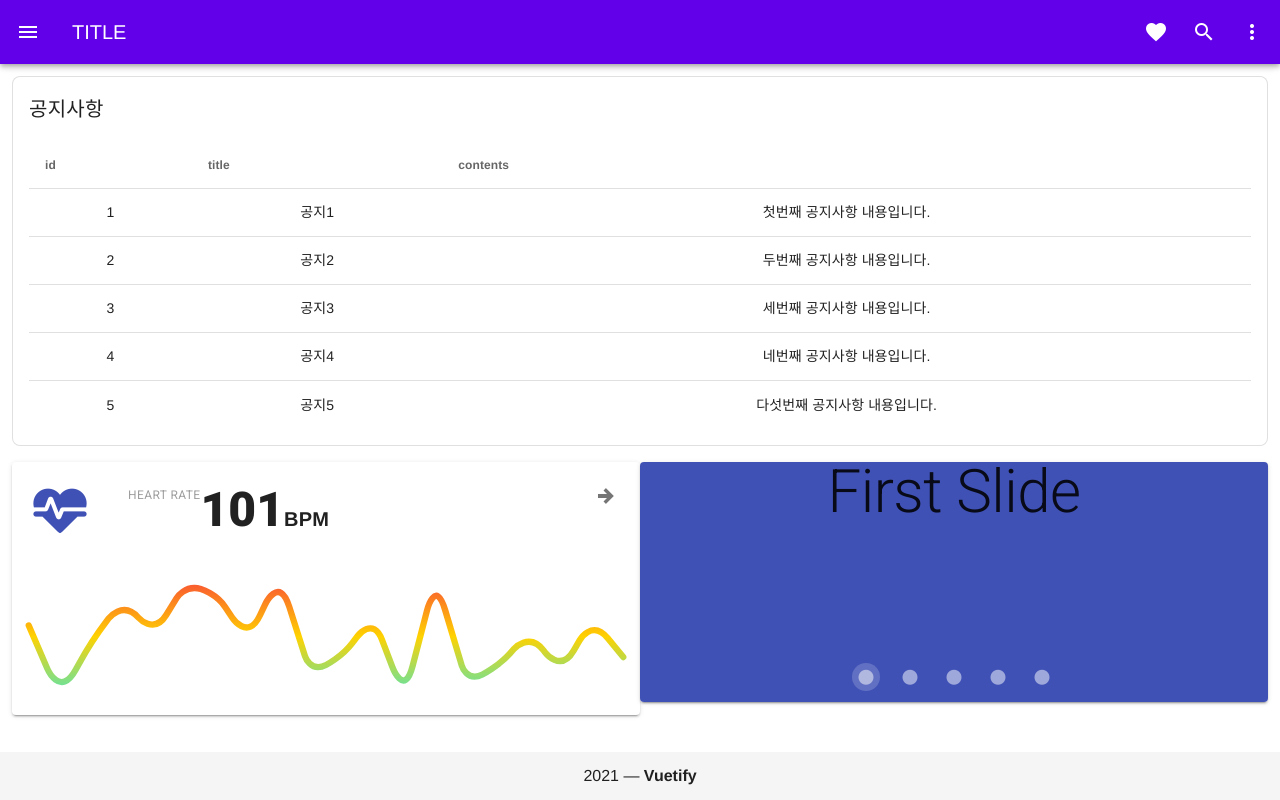
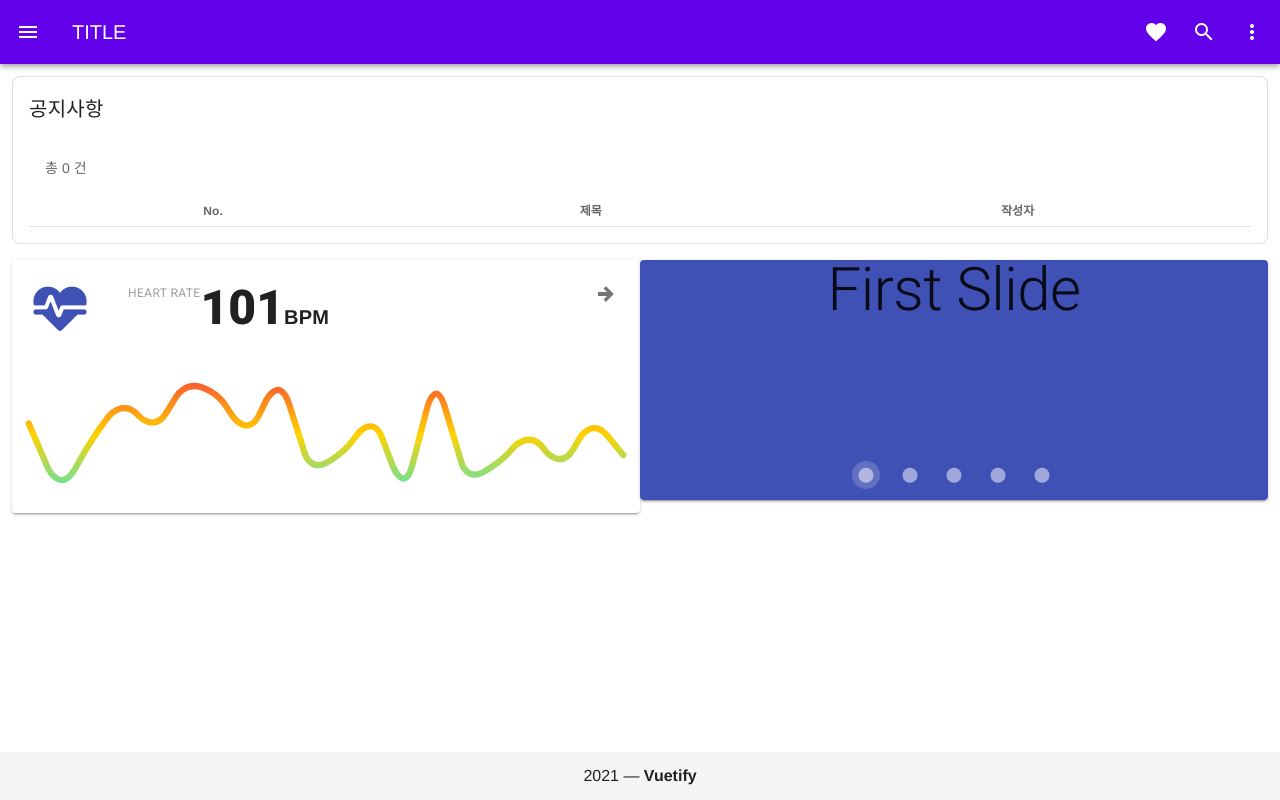
Before and after one commit to HyejinKwon-Devloper/practice_vue, a Vue app: page / in a window 1280 px wide. Built offline with nearby package versions, Linux system fonts and the light colour scheme.

Commit message:
store로 데이터 조회 추가

```diff
--- a/src/store/noticeBoard.store.js
+++ b/src/store/noticeBoard.store.js
@@ -5,7 +5,7 @@ export const noticeBoard = {
 	},
 	mutations: {
 		addNotice(state, newItem) {
-			state.push(newItem)
+			state.noticeList.push(newItem)
 		}
 	},
 	actions: {
@@ -18,7 +18,7 @@ export const noticeBoard = {
 			return state.noticeList
 		},
 		getNoticeCount(state) {
-			return state.length
+			return state.noticeList.length
 		}
 	}
 }
--- a/src/views/noticeBoard/NoticeBoard.vue
+++ b/src/views/noticeBoard/NoticeBoard.vue
@@ -3,7 +3,7 @@
 		<v-card flat>
 			<NoticeBoardList />
 
-    <v-card-actions >
+			<v-card-actions justify-end>
 				<AButton
 					:type="'text'"
 					color="teal darken-1"
@@ -14,7 +14,10 @@
 			</v-card-actions>
 
 			<v-expand-transition>
-      <NoticeBoardAdd  v-show="show" />
+				<NoticeBoardAdd
+					v-show="show"
+					@toggleAddNoticeArea="toggleAddNoticeArea"
+				/>
 			</v-expand-transition>
 		</v-card>
 	</v-container>
@@ -29,13 +32,13 @@ export default {
 		NoticeBoardAdd,
 		AButton
 	},
-  data: function(){
+	data: function() {
 		return {
 			show: false
 		}
 	},
 	methods: {
-    toggleAddNoticeArea: function(){
+		toggleAddNoticeArea: function() {
 			this.show = !this.show
 		}
 	}
--- a/src/views/noticeBoard/NoticeBoardAdd.vue
+++ b/src/views/noticeBoard/NoticeBoardAdd.vue
@@ -6,9 +6,11 @@
 		<v-card-text>
 			<v-form ref="form" lazy-validation @submit.prevent="submit">
 				<v-text-field
-					counter="3"
-					label="Title"
+					v-model="title"
+					counter="50"
+					label="제목"
 					required
+					:error-messages="checkTitleError"
 					@input="$v.title.$touch()"
 					@blur="$v.title.$touch()"
 				>
@@ -16,11 +18,36 @@
 				<v-textarea
 					counter="1000"
 					label="공지내용"
-					:value="value"
+					v-model="contents"
 					@input="$v.contents.$touch()"
 					required
 				>
 				</v-textarea>
+				<v-radio-group row v-model="noticeLevel">
+					<template v-slot:label>
+						<h3><strong>중요도 :: </strong></h3>
+					</template>
+					<v-radio
+						color="red"
+						on-icon="mdi-chevron-double-up"
+						off-icon="mdi-chevron-double-up"
+						label="high"
+						value="high"
+					/>
+					<v-radio
+						on-icon="mdi-minus"
+						off-icon="mdi-minus"
+						label="normal"
+						value="normal"
+					/>
+					<v-radio
+						color="success"
+						on-icon="mdi-chevron-double-down"
+						off-icon="mdi-chevron-double-down"
+						label="low"
+						value="low"
+					/>
+				</v-radio-group>
 				<v-flex text-left>
 					<AButton
 						text-left
@@ -40,34 +67,54 @@
 import AButton from '@/views/atom/AButton'
 import { validationMixin } from 'vuelidate'
 import { required, maxLength } from 'vuelidate/lib/validators'
-
+import { createNamespacedHelpers } from 'vuex'
+const { mapActions } = createNamespacedHelpers('noticeBoard')
 export default {
 	mixins: [validationMixin],
 	components: { AButton },
 	data: () => ({
-		rules: [v => v.length <= 25 || 'Max 25 characters'],
-		nameRules: [
-			v => !!v || 'Title is required',
-			v => (v && v.length <= 300) || 'Title must be less than 300 characters'
-		],
-		value: 'Hello!'
+		title: '',
+		contents: '',
+		noticeLevel: 'normal'
 	}),
 	validations: {
-		title: { required, maxLength: maxLength(1) },
-		contents: { required }
+		title: { required, maxLength: maxLength(50) },
+		contents: { required, maxLength: maxLength(1000) }
+	},
+	computed: {
+		checkTitleError() {
+			const errors = []
+			if (!this.$v.title.$dirty) return errors
+
+			!this.$v.title.maxLength &&
+				errors.push('제목은 최대 50글자까지만 입력가능합니다.')
+			!this.$v.title.required && errors.push('제목을 입력해주세요.')
+
+			return errors
+		}
 	},
 	methods: {
+		...mapActions(['addNotice']),
+
 		submit() {
-			console.log(this.$v.$invalid)
 			this.$v.$touch()
-			console.log(this.$v.$invalid)
+			if (!this.$v.$invalid) {
+				let notice = {
+					title: this.title,
+					contents: this.contents,
+					level: this.noticeLevel,
+					writer: 'admin'
+				}
+				this.addNotice(notice)
+				this.clear()
+				this.$emit('toggleAddNoticeArea')
+			}
 		},
 		clear() {
 			this.$v.$reset()
-			this.name = ''
-			this.email = ''
-			this.select = null
-			this.checkbox = false
+			this.title = ''
+			this.contents = ''
+			this.noticeLevel = 'normal'
 		}
 	}
 }
--- a/src/views/noticeBoard/NoticeBoardList.vue
+++ b/src/views/noticeBoard/NoticeBoardList.vue
@@ -1,21 +1,37 @@
 <template>
 	<v-card flat outlined rounded="lg" min-width="100%">
-    <v-card-title>공지사항</v-card-title>
+		<v-card-title flat no-gutters outlined align-content-center
+			>공지사항</v-card-title
+		>
 		<v-card-text>
-      <v-simple-table>
+			<v-card-subtitle class="text-left" v-model="totalCount"
+				>총 {{ totalCount }} 건</v-card-subtitle
+			>
+			<v-simple-table fixed-header dense>
 				<template v-slot:default>
 					<thead>
 						<tr>
-              <th class="text-left" v-for="key in getKeys()" :key="key">
-                {{ key }}
+							<th class="text-center">
+								No.
+							</th>
+							<th class="text-center">
+								제목
+							</th>
+							<th class="text-center">
+								작성자
 							</th>
 						</tr>
 					</thead>
 					<tbody>
-            <tr v-for="item in listItem" :key="item.id">
-              <td>{{ item.id }}</td>
-              <td>{{ item.title }}</td>
-              <td>{{ item.contents }}</td>
+						<tr v-for="(item, index) in listItem" :key="index">
+							<td>{{ index + 1 }}</td>
+							<td :class="item.level === 'high' ? 'red--text' : ''">
+								<v-icon v-show="item.level === 'high'" small
+									>mdi-exclamation</v-icon
+								>
+								{{ item.title }}
+							</td>
+							<td>{{ item.writer }}</td>
 						</tr>
 					</tbody>
 				</template>
@@ -23,27 +39,16 @@
 		</v-card-text>
 	</v-card>
 </template>
+
 <script>
+import { createNamespacedHelpers } from 'vuex'
+const { mapGetters } = createNamespacedHelpers('noticeBoard')
 export default {
-  data: function() {
-    return {
-      listItem: [
-        { id: 1, title: "공지1", contents: "첫번째 공지사항 내용입니다." },
-        { id: 2, title: "공지2", contents: "두번째 공지사항 내용입니다." },
-        { id: 3, title: "공지3", contents: "세번째 공지사항 내용입니다." },
-        { id: 4, title: "공지4", contents: "네번째 공지사항 내용입니다." },
-        { id: 5, title: "공지5", contents: "다섯번째 공지사항 내용입니다." },
-      ],
-    };
-  },
-  methods: {
-    getKeys() {
-      if (this.listItem && this.listItem.length > 0) {
-        let one = this.listItem[0];
-        console.log(Object.keys(one));
-        return Object.keys(one);
+	computed: {
+		...mapGetters({
+			totalCount: 'getNoticeCount',
+			listItem: 'getNoticeList'
+		})
 	}
-    },
-  },
-};
+}
 </script>
```
Lines whose indentation alone changed are shown as unchanged.
